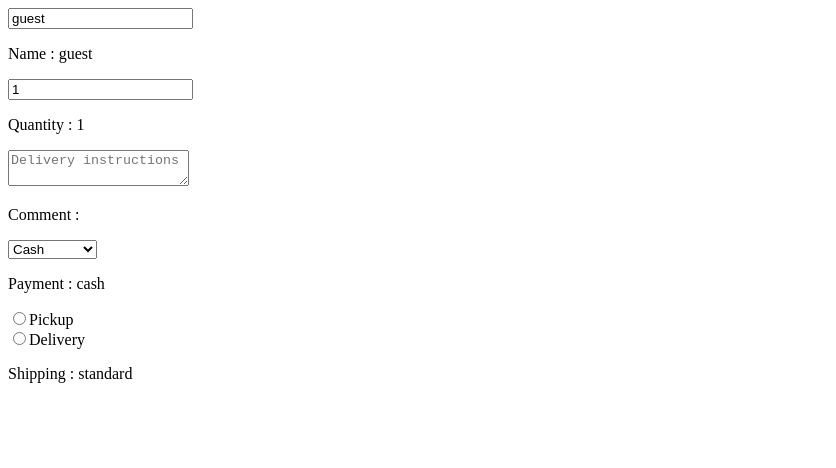
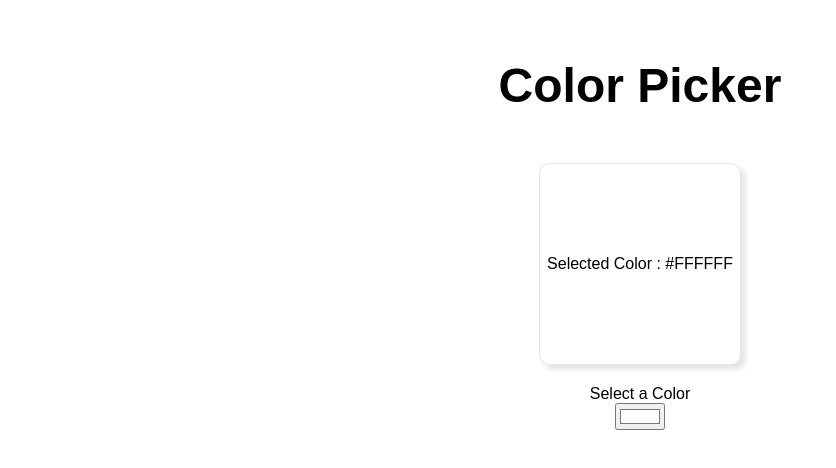
Before and after one commit to adityaasikarwarr/REACT, a React (Vite) app in the folder my-react-app/: page / in a window 1280 px wide. Shown: the top 468 px of the page, without its empty margins (0-836 px from the left). Built offline with nearby package versions, Linux system fonts and the light colour scheme.

Commit message:
color pikcre using onchange and usestate

```diff
--- a/my-react-app/src/App.jsx
+++ b/my-react-app/src/App.jsx
@@ -1,4 +1,4 @@
-import MyComponent from "./mycomponent";
+import ColorPicker from "./ColorPicker";
 function App() {
   // const fruits = [
   //   { id: 1, name: "Apple", calories: 95 },
@@ -18,7 +18,7 @@
 
   return (
     <>
-      <MyComponent></MyComponent>
+     <ColorPicker></ColorPicker>
     </>
   );
 }
--- /dev/null
+++ b/my-react-app/src/ColorPicker.jsx
@@ -0,0 +1,21 @@
+import React, { useState } from "react";
+function ColorPicker() {
+  const [color, setColor] = useState("#FFFFFF");
+
+  function changeColor(event) {
+    setColor(event.target.value);
+  }
+  return (
+    <div className="color-container">
+      <h1>Color Picker</h1>
+      <div className="color-display" style={{ backgroundColor: color }}>
+        <p>Selected Color : {color}</p>
+      </div>
+
+
+      <label>Select a Color</label>
+      <input type="color" value={color} onChange={changeColor} />
+    </div>
+  );
+}
+export default ColorPicker;
--- a/my-react-app/src/index.css
+++ b/my-react-app/src/index.css
@@ -35,7 +35,7 @@
   margin: 0;
 } */
 
-.counter {
+/* .counter {
   text-align: center;
   font-family: "Arial", sans-serif;
 }
@@ -59,4 +59,29 @@
 
 .counter-button:hover {
   background-color: hsl(200, 70%, 40%);
+} */
+
+.color-container {
+  display: flex;
+  flex-direction: column;
+  align-items: center;
+  font-family: "Arial", sans-serif;
 }
+
+h1{
+  margin: 50px;
+  font-size: 3em;
+}
+
+.color-display {
+  width: 200px;
+  height: 200px;
+  border: 1px solid hsl(0, 0%, 0%, 0.1);
+  border-radius: 10px;
+  box-shadow: 5px 5px 5px hsl(0, 0%, 0%, 0.1);
+  margin-bottom: 20px;
+  display: flex;
+  justify-content: center;
+  align-items: center;
+  transition: background-color 0.3s ease;
+}
```
